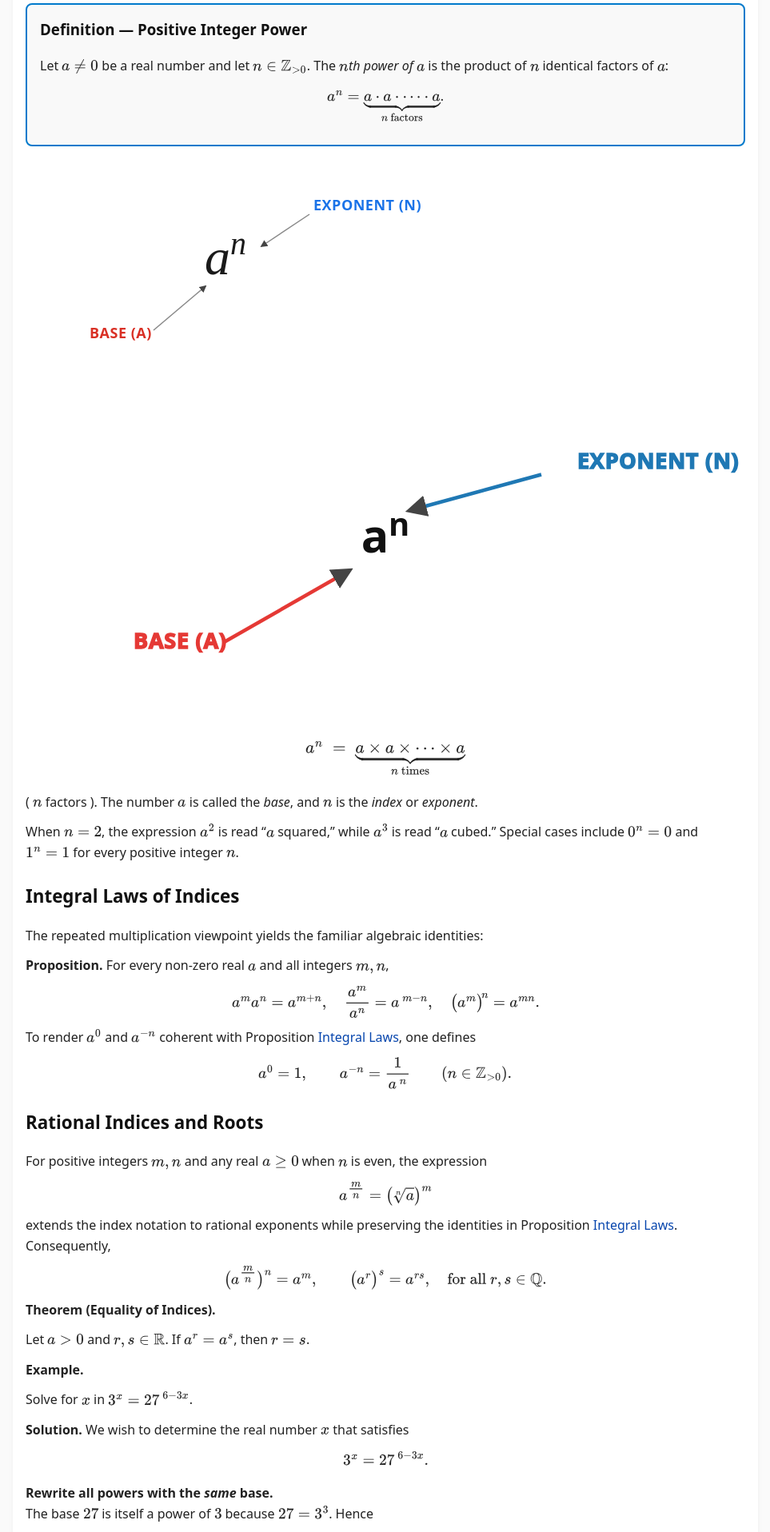
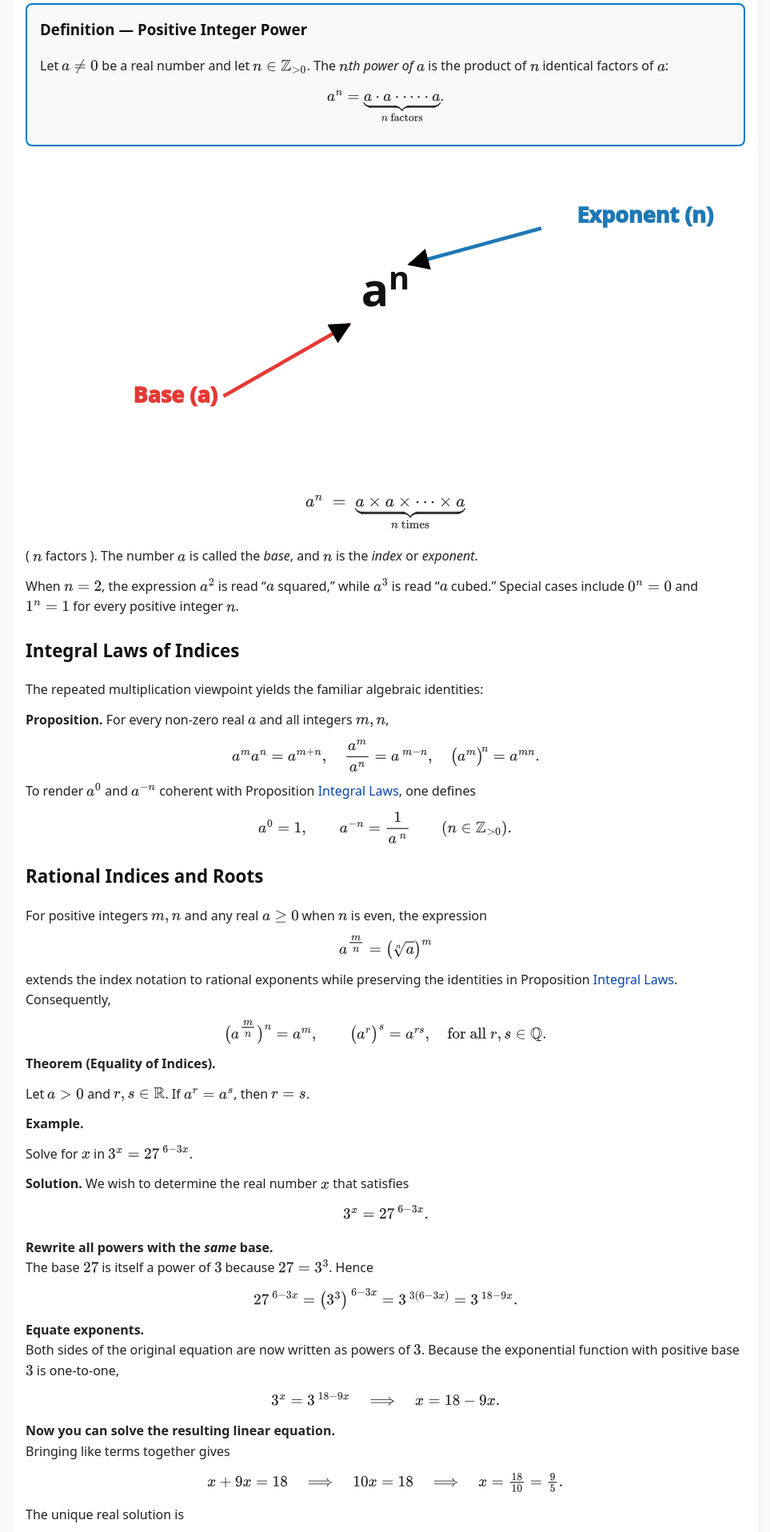
Before and after one commit to SaleemKamaludin/SaleemKamaludin.github.io, a Jekyll site: the page built from courses/math-1115/lecture-notes/lecture3.md, in a window 1280 px wide. Shown: the part 432-2348 px from the top of the page at 80% size, without its empty margins (158-1121 px from the left). Built offline with Jekyll 4.4.1, drawn with Linux system fonts in a browser that asks for light colours.

Commit message:
Update lecture3.md

```diff
--- a/courses/math-1115/lecture-notes/lecture3.md
+++ b/courses/math-1115/lecture-notes/lecture3.md
@@ -52,42 +52,6 @@ To ensure consistency, these operations must be performed in a **specific order*
 
 
 
-
-
-
-
-<svg width="500" height="300" viewBox="0 0 500 300" xmlns="http://www.w3.org/2000/svg">
-  <defs>
-    <marker id="arrow" viewBox="0 0 10 10" refX="8" refY="5"
-      markerWidth="6" markerHeight="6" orient="auto-start-reverse">
-      <path d="M 0 0 L 10 5 L 0 10 z" fill="#444" />
-    </marker>
-  </defs>
-
-  <style>
-    /* Professional Math Typography */
-    .math { font-family: "Times New Roman", serif; font-style: italic; font-size: 64px; fill: #1a1a1a; }
-    .exponent-small { font-size: 40px; }
-
-    /* Clean Label Typography */
-    .label { font-family: "Inter", "Segoe UI", sans-serif; font-weight: 500; font-size: 16px; text-transform: uppercase; letter-spacing: 0.5px; }
-
-    /* Modern Muted Palette */
-    .color-base { fill: #d93025; }     /* Modern Red/Coral */
-    .color-exponent { fill: #1a73e8; } /* Modern Blue */
-    .line-style { stroke: #888; stroke-width: 1.5; fill: none; }
-  </style>
-
-  <text x="250" y="160" text-anchor="middle" class="math">
-    a<tspan dy="-25" class="exponent-small">n</tspan>
-  </text>
-
-  <text x="360" y="80" class="label color-exponent">Exponent (n)</text>
-  <path d="M 355,85 L 295,125" class="line-style" marker-end="url(#arrow)" />
-
-  <text x="80" y="240" class="label color-base">Base (a)</text>
-  <path d="M 160,230 L 225,175" class="line-style" marker-end="url(#arrow)" />
-</svg>
 
 
 
```
